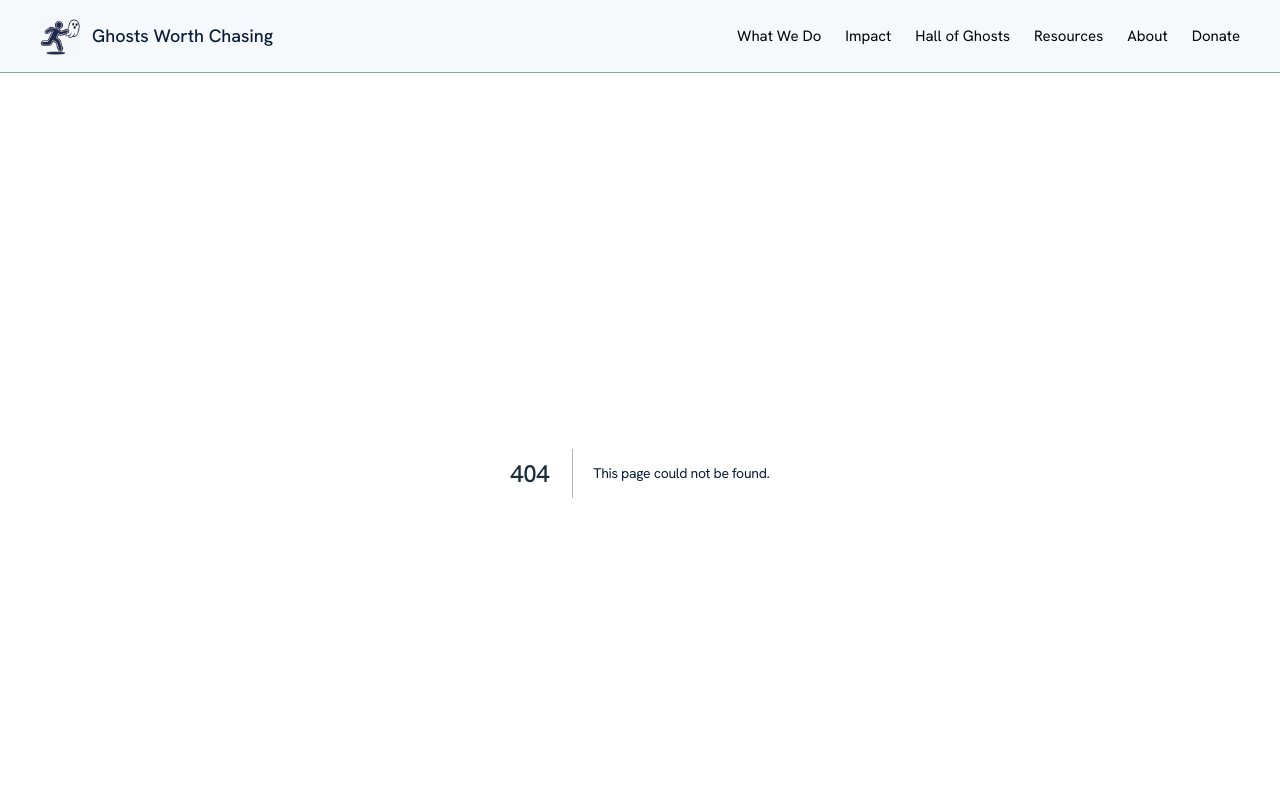
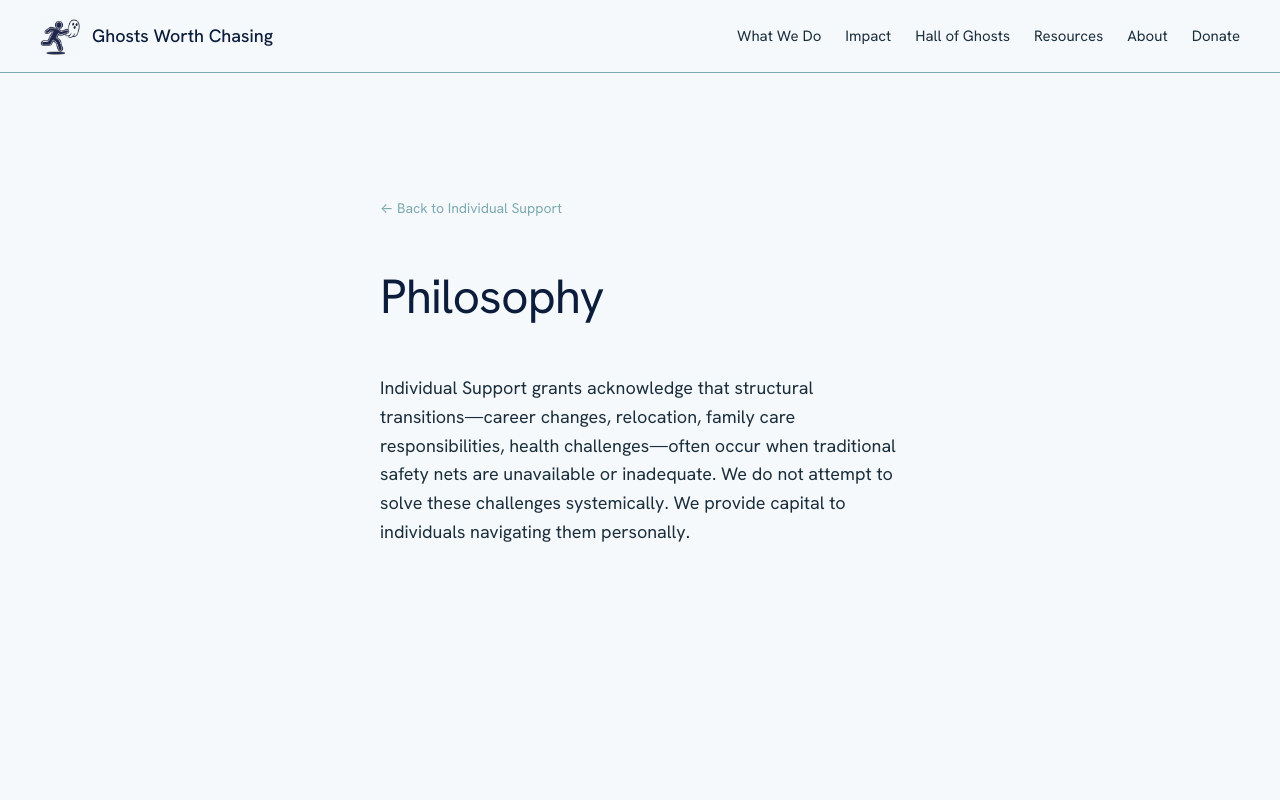
Before and after one commit to Roco41589/ghosts-worth-chasing-site, a Next.js app in the folder ghosts-redesign/: page /what-we-do/individual-support/philosophy in a window 1280 px wide. Before the commit this address had no page. Shown: the top 800 px of the page. Built offline with nearby package versions, Linux system fonts and the light colour scheme.

Commit message:
Create page.tsx

```diff
--- /dev/null
+++ b/ghosts-redesign/app/what-we-do/individual-support/philosophy/page.tsx
@@ -0,0 +1,33 @@
+import Link from 'next/link'
+
+export default function Philosophy() {
+  return (
+    <section className="section section--narrow">
+      <Link
+        href="/what-we-do/individual-support"
+        style={{
+          fontSize: '14px',
+          color: 'var(--color-teal-grey)',
+          textDecoration: 'none',
+          display: 'inline-flex',
+          alignItems: 'center',
+          gap: '8px',
+          marginBottom: 'var(--space-md)',
+        }}
+      >
+        ← Back to Individual Support
+      </Link>
+
+      <h1 style={{ color: 'var(--color-deep-navy)', marginBottom: 'var(--space-md)' }}>
+        Philosophy
+      </h1>
+
+      <p>
+        Individual Support grants acknowledge that structural transitions—career changes,
+        relocation, family care responsibilities, health challenges—often occur when traditional
+        safety nets are unavailable or inadequate. We do not attempt to solve these challenges
+        systemically. We provide capital to individuals navigating them personally.
+      </p>
+    </section>
+  )
+}
```
